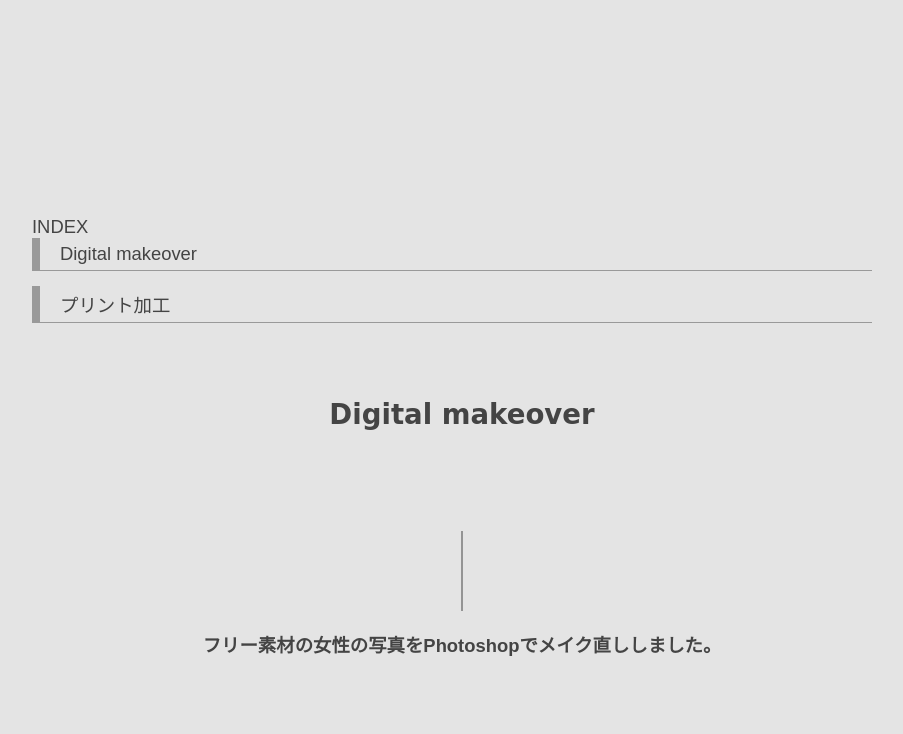
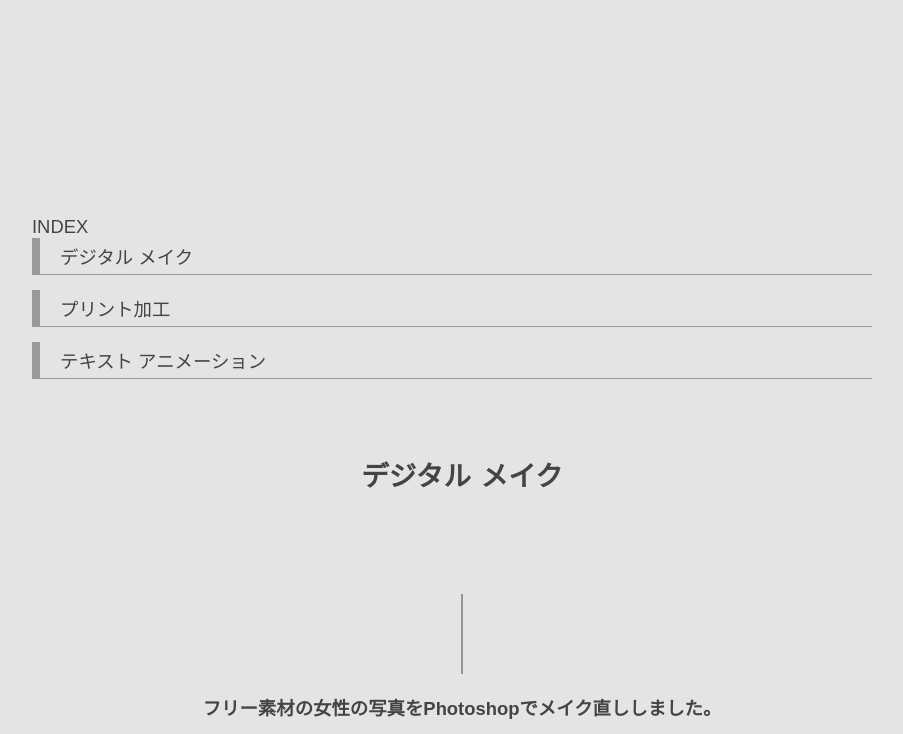
Before and after one commit to Buchi-18/portfolio, a PHP site: page /pages/works/adobe-work.php in a window 1280 px wide. Shown: the part 711-1445 px from the top of the page, without its empty margins (178-1081 px from the left). Run offline with PHP 8.4, Linux system fonts and the light colour scheme; grey boxes labelled with a size stand in for pictures from a placeholder-image service; some libraries are stand-ins or nearby versions; some web fonts are replaced.

Commit message:
Modify page title and index title

```diff
--- a/_php_app/_parts/_footer.php
+++ b/_php_app/_parts/_footer.php
@@ -49,23 +49,24 @@
       <div class="footer-bg-img"></div>
       <!-- JavaScript Work -->
       <ul>
-        <li class="page-title"><a href="https://buchi.work/pages/works/js-work.php">JavaScript&nbsp;Work</a></li>
+        <li class="page-title"><a href="https://buchi.work/pages/works/js-work.php">JavaScript&nbsp;Works</a></li>
         <li><a href="https://buchi.work/pages/works/js-work.php#slider">Slick&nbsp;&rarr;&nbsp;Vanilla.js</a></li>
         <li><a href="https://buchi.work/pages/works/js-work.php#modal">Lity&nbsp;&rarr;&nbsp;Vanilla.js</a></li>
         <li><a
-            href="https://buchi.work/pages/works/js-work.php#cookie">Using&nbsp;cookie&nbsp;to&nbsp;...&nbsp;Vanilla.js</a>
+            href="https://buchi.work/pages/works/js-work.php#cookie">Using&nbsp;cookie&nbsp;to&nbsp;&rarr;&nbsp;Vanilla.js</a>
         </li>
       </ul>
       <!-- Adobe Work -->
       <ul>
-        <li class="page-title"><a href="https://buchi.work/pages/works/adobe-work.php">Adobe&nbsp;Work</a></li>
-        <li><a href="https://buchi.work/pages/works/adobe-work.php#digitalMakeover">Digital&nbsp;makeover</a></li>
+        <li class="page-title"><a href="https://buchi.work/pages/works/adobe-work.php">Adobe&nbsp;Works</a></li>
+        <li><a href="https://buchi.work/pages/works/adobe-work.php#digitalMakeover">デジタル&nbsp;メイク</a></li>
         <li><a href="https://buchi.work/pages/works/adobe-work.php#combinePhoto">プリント加工</a></li>
+        <li><a href="https://buchi.work/pages/works/adobe-work.php#textAnimation">テキスト&nbsp;アニメーション</a></li>
         <!-- <li><a href="">★★★★★★★★★</a></li> -->
       </ul>
       <!-- App Work -->
       <ul>
-        <li class="page-title"><a href="https://buchi.work/pages/works/app-work.php">App&nbsp;Work</a></li>
+        <li class="page-title"><a href="https://buchi.work/pages/works/app-work.php">App&nbsp;Works</a></li>
         <li><a href="https://buchi.work/pages/works/app-work.php#fakeWeather">Fake&nbsp;weather</a></li>
         <li><a href="https://buchi.work/pages/works/app-work.php#keepImitationApp">Keep&nbsp;...Imitation&nbsp;app</a>
         </li>
@@ -75,19 +76,19 @@
 
     <div class="sibling-links">
       <ul class="sibling-item">
-        <li><a href="#">
+        <li><a href="https://buchi.work/pages/demo-page.html">
             <img src="https://dummyimage.com/150x150/000/fff&text=sibling" alt="sibling site">sibling site</a>
         </li>
 
-        <li><a href="#">
+        <li><a href="https://buchi.work/pages/demo-page.html">
             <img src="https://dummyimage.com/150x150/000/fff&text=sibling" alt="sibling site">sibling site</a>
         </li>
 
-        <li><a href="#">
+        <li><a href="https://buchi.work/pages/demo-page.html">
             <img src="https://dummyimage.com/150x150/000/fff&text=sibling" alt="sibling site">sibling site</a>
         </li>
 
-        <li><a href="#">
+        <li><a href="https://buchi.work/pages/demo-page.html">
             <img src="https://dummyimage.com/150x150/000/fff&text=sibling" alt="sibling site">sibling site</a>
         </li>
       </ul>
--- a/pages/works/adobe-work.php
+++ b/pages/works/adobe-work.php
@@ -120,15 +120,16 @@
       <div class="index-wrap">
         <p class="index-title">INDEX</p>
         <ul>
-          <li><a href="#digitalMakeover">Digital&nbsp;makeover</a></li>
+          <li><a href="#digitalMakeover">デジタル&nbsp;メイク</a></li>
           <li><a href="#combinePhoto">プリント加工</a></li>
+          <li><a href="#textAnimation">テキスト&nbsp;アニメーション</a></li>
         </ul>
       </div>
       <!-- ************************* -->
       <!-- digitalMakeover -->
       <!-- ************************* -->
       <section id="digitalMakeover" class="work-wrap">
-        <h2 class="page-section-title">Digital&nbsp;makeover</h2>
+        <h2 class="page-section-title">デジタル&nbsp;メイク</h2>
         <div class="summary">フリー素材の女性の写真をPhotoshopでメイク直ししました。</div>
         <div class="adobe-work-item">
           <div class="comparison-all">
```
